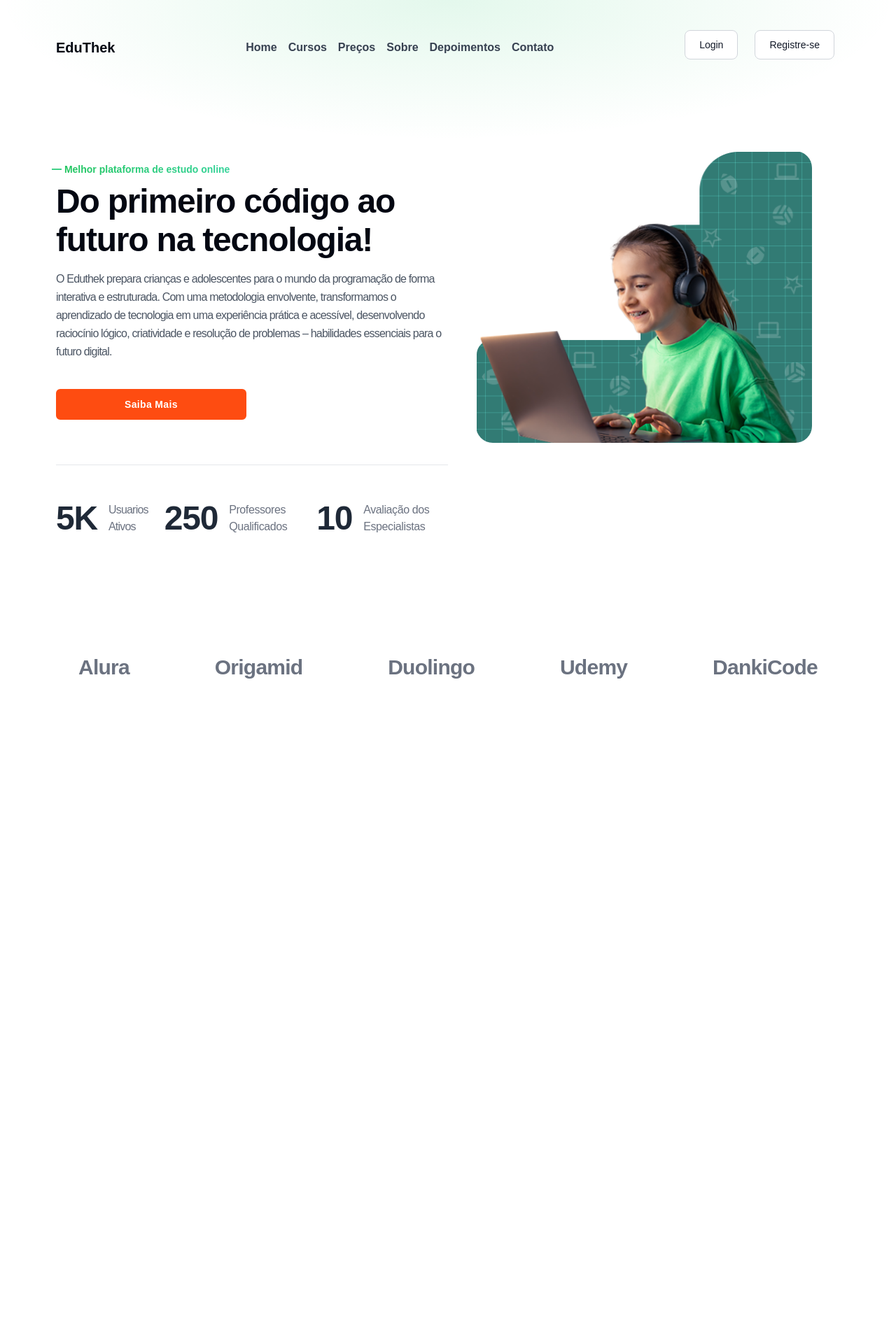
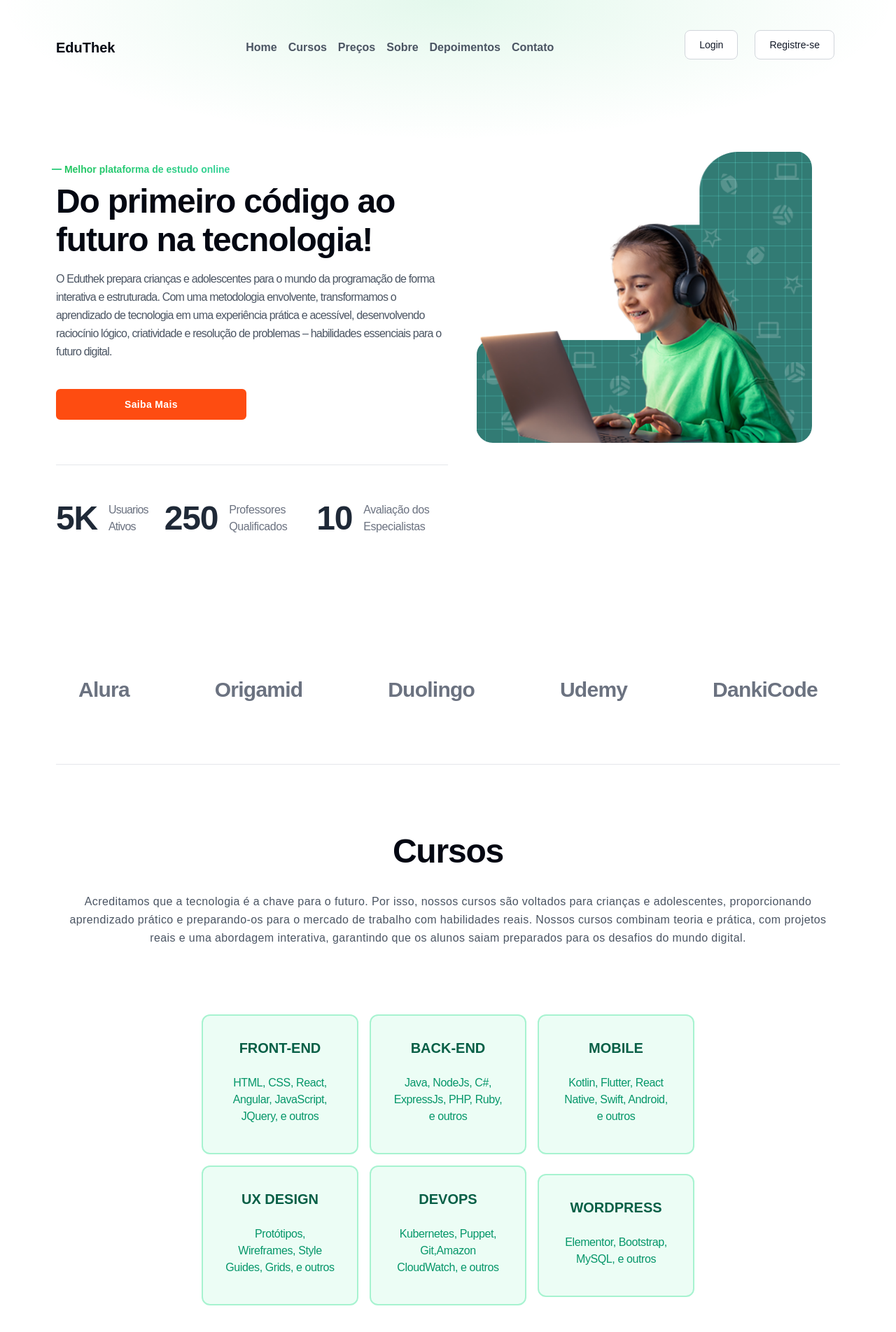
Before and after one commit to TheK4/Landing_page_EduThek, a React (Vite) app: page / in a window 1280 px wide. Shown: the top 1904 px of the page at 70% size. Before the commit the page ends 1124 px from the top, so only its background shows below. Built offline with nearby package versions, Linux system fonts and the light colour scheme.

Commit message:
third commit (Create cursepage section )

```diff
--- a/src/App.tsx
+++ b/src/App.tsx
@@ -1,6 +1,7 @@
 import Navbar from "./components/Navbar.js";
 import HeroTest from "./components/HeroTest.js";
 import Partner from "./components/Partner.js";
+import CursePage from "./components/CursePage.js";
 
 const App = () => {
   return(
@@ -14,6 +15,7 @@ const App = () => {
         <Navbar />
         <HeroTest />
         <Partner />
+        <CursePage />
       </div>
     </div>
   );
--- /dev/null
+++ b/src/components/CursePage.tsx
@@ -0,0 +1,51 @@
+const CursePage = () => {
+  return (
+    <div>
+        <div className="flex flex-col justify-center items-center">
+            <h2 className="tracking-tight text-gray-950 text-4xl lg:text-5xl font-extrabold md:!leading-[55px]">Cursos</h2>
+            <p className="my-4 text-base max-w-6xl text-gray-600 tracking-wide leading-relaxed text-center py-4">Acreditamos que a tecnologia é a chave para o futuro. Por isso, nossos cursos são voltados para crianças e adolescentes, proporcionando aprendizado prático e preparando-os para o mercado de trabalho com habilidades reais. Nossos cursos combinam teoria e prática, com projetos reais e uma abordagem interativa, garantindo que os alunos saiam preparados para os desafios do mundo digital.</p>
+        </div>
+        <div className="flex flex-wrap gap-4 justify-center items-center rounded overflow-hidden shadow-l mx-auto my-10 py-6 max-w-4xl">
+            <div className="flex flex-wrap w-28 md:w-32 lg:w-56 items-center justify-center px-8 py-8 bg-emerald-50 border-solid border-emerald-200 border-2 rounded-xl">
+                <div className="text-emerald-800 font-bold text-xl mb-6">FRONT-END</div>
+                <p className="text-emerald-600 text-base text-center tracking-tight mb-2">
+                    <a href="#" className="no-underline hover:underline hover:text-emerald-700">HTML, CSS</a>, <a href="#" className="no-underline hover:underline hover:text-emerald-700">React</a>, <a href="#" className="no-underline hover:underline hover:text-emerald-700">Angular</a>, <a href="#" className="no-underline hover:underline hover:text-emerald-700">JavaScript</a>, <a href="#" className="no-underline hover:underline hover:text-emerald-700">JQuery</a>, e outros
+                </p>
+            </div>
+            <div className="flex flex-wrap w-28 md:w-32 lg:w-56 items-center justify-center px-8 py-8 bg-emerald-50 border-solid border-emerald-200 border-2 rounded-xl">
+                <div className="text-emerald-800 font-bold text-xl mb-6">BACK-END</div>
+                <p className="text-emerald-600 text-base text-center tracking-tight mb-2">
+                    <a href="#" className="no-underline hover:underline hover:text-emerald-700">Java</a>, <a href="#" className="no-underline hover:underline hover:text-emerald-700">NodeJs</a>, <a href="#" className="no-underline hover:underline hover:text-emerald-700">C#</a>, <a href="#" className="no-underline hover:underline hover:text-emerald-700">ExpressJs</a>, <a href="#" className="no-underline hover:underline hover:text-emerald-700">PHP</a>, <a href="#" className="no-underline hover:underline hover:text-emerald-700">Ruby</a>, e outros
+                </p>
+            </div>
+            <div className="flex flex-wrap w-28 md:w-32 lg:w-56 items-center justify-center px-8 py-8 bg-emerald-50 border-solid border-emerald-200 border-2 rounded-xl">
+                <div className="text-emerald-800 font-bold text-xl mb-6">MOBILE</div>
+                <p className="text-emerald-600 text-base text-center tracking-tight mb-2">
+                    <a href="#" className="no-underline hover:underline hover:text-emerald-700">Kotlin</a>, <a href="#" className="no-underline hover:underline hover:text-emerald-700">Flutter</a>, <a href="#" className="no-underline hover:underline hover:text-emerald-700">React Native</a>, <a href="#" className="no-underline hover:underline hover:text-emerald-700">Swift</a>, <a href="#" className="no-underline hover:underline hover:text-emerald-700">Android</a>, e outros
+                </p>
+            </div>
+            <div className="flex flex-wrap w-28 md:w-32 lg:w-56 items-center justify-center px-8 py-8 bg-emerald-50 border-solid border-emerald-200 border-2 rounded-xl">
+                <div className="text-emerald-800 font-bold text-xl mb-6">UX DESIGN</div>
+                <p className="text-emerald-600 text-base text-center tracking-tight mb-2">
+                    <a href="#" className="no-underline hover:underline hover:text-emerald-700">Protótipos</a>, <a href="#" className="no-underline hover:underline hover:text-emerald-700">Wireframes</a>, <a href="#" className="no-underline hover:underline hover:text-emerald-700">Style Guides</a>, <a href="#" className="no-underline hover:underline hover:text-emerald-700">Grids</a>, e outros
+                </p>
+            </div>
+            <div className="flex flex-wrap w-28 md:w-32 lg:w-56 items-center justify-center px-8 py-8 bg-emerald-50 border-solid border-emerald-200 border-2 rounded-xl">
+                <div className="text-emerald-800 font-bold text-xl mb-6">DEVOPS</div>
+                <p className="text-emerald-600 text-base text-center tracking-tight mb-2">
+                    <a href="#" className="no-underline hover:underline hover:text-emerald-700">Kubernetes</a>, <a href="#" className="no-underline hover:underline hover:text-emerald-700">Puppet</a>, <a href="#" className="no-underline hover:underline hover:text-emerald-700">Git</a>,
+                     <a href="#" className="no-underline hover:underline hover:text-emerald-700">Amazon CloudWatch</a>, e outros
+                </p>
+            </div>
+            <div className="flex flex-wrap w-28 md:w-32 lg:w-56 items-center justify-center px-8 py-8 bg-emerald-50 border-solid border-emerald-200 border-2 rounded-xl">
+                <div className="text-emerald-800 font-bold text-xl mb-6">WORDPRESS</div>
+                <p className="text-emerald-600 text-base text-center tracking-tight mb-2">
+                    <a href="#" className="no-underline hover:underline hover:text-emerald-700">Elementor</a>, <a href="#" className="no-underline hover:underline hover:text-emerald-700">Bootstrap</a>, <a href="#" className="no-underline hover:underline hover:text-emerald-700">MySQL</a>, e outros
+                </p>
+            </div>
+        </div>
+    </div>
+  )
+}
+
+export default CursePage
--- a/src/components/Navbar.tsx
+++ b/src/components/Navbar.tsx
@@ -2,15 +2,15 @@ const Navbar = () => {
   return (
     <nav className="mb-20 flex items-center justify-between py-6">
         <div className="flex flex-shrink-0 items-center text-xl font-bold">
-          <a className="text-gray-950 hover:text-emerald-400 transition-colors duration-200" href="#">EduThek</a>
+          <a className="text-gray-950 hover:text-emerald-400 transition-colors duration-200 font-extrabold" href="#">EduThek</a>
         </div>
         <div className="m-8 flex items-center justify-center gap-4 text-l">
-          <a className="text-gray-700 hover:text-emerald-400 transition-colors duration-200 font-semibold" href="#">Home</a>
-          <a className="text-gray-700 hover:text-emerald-400 transition-colors duration-200 font-semibold" href="#">Cursos</a>
-          <a className="text-gray-700 hover:text-emerald-400 transition-colors duration-200 font-semibold" href="#">Preços</a>
-          <a className="text-gray-700 hover:text-emerald-400 transition-colors duration-200 font-semibold" href="#">Sobre</a>
-          <a className="text-gray-700 hover:text-emerald-400 transition-colors duration-200 font-semibold" href="#">Depoimentos</a>
-          <a className="text-gray-700 hover:text-emerald-400 transition-colors duration-200 font-semibold" href="#">Contato</a>
+          <a className="text-gray-600 hover:text-emerald-400 transition-colors duration-200 font-semibold" href="#">Home</a>
+          <a className="text-gray-600 hover:text-emerald-400 transition-colors duration-200 font-semibold" href="#">Cursos</a>
+          <a className="text-gray-600 hover:text-emerald-400 transition-colors duration-200 font-semibold" href="#">Preços</a>
+          <a className="text-gray-600 hover:text-emerald-400 transition-colors duration-200 font-semibold" href="#">Sobre</a>
+          <a className="text-gray-600 hover:text-emerald-400 transition-colors duration-200 font-semibold" href="#">Depoimentos</a>
+          <a className="text-gray-600 hover:text-emerald-400 transition-colors duration-200 font-semibold" href="#">Contato</a>
         </div>
         <div className="flex items-center justify-center gap-4 text-l">
           <button type="button" className="text-gray-900 bg-white border border-gray-300 focus:outline-none hover:bg-gray-100 focus:ring-4 focus:ring-gray-100 font-medium rounded-lg text-sm px-5 py-2.5 me-2 mb-2 dark:bg-gray-800 dark:text-white dark:border-gray-600 dark:hover:bg-gray-700 dark:hover:border-gray-600 dark:focus:ring-gray-700">Login</button>
--- a/src/components/Partner.tsx
+++ b/src/components/Partner.tsx
@@ -1,7 +1,7 @@
 const Partner = () => {
   return (
     <div>
-        <div className="my-24 flex items-center justify-between py-6">
+        <div className="my-24 flex items-center justify-between py-14 border-b">
             <div className="text-3xl m-8 flex items-center justify-center gap-4 text-l">
                 <a className="text-gray-500 hover:text-emerald-400 font-bold tracking-tight transition-colors duration-200" href="#">Alura</a>
             </div>
--- a/tailwind.config.js
+++ b/tailwind.config.js
@@ -30,8 +30,6 @@ export default {
             '900': '#7e2c10',
             '950': '#441506',
 },
-
-
       }
     },
   },
```
